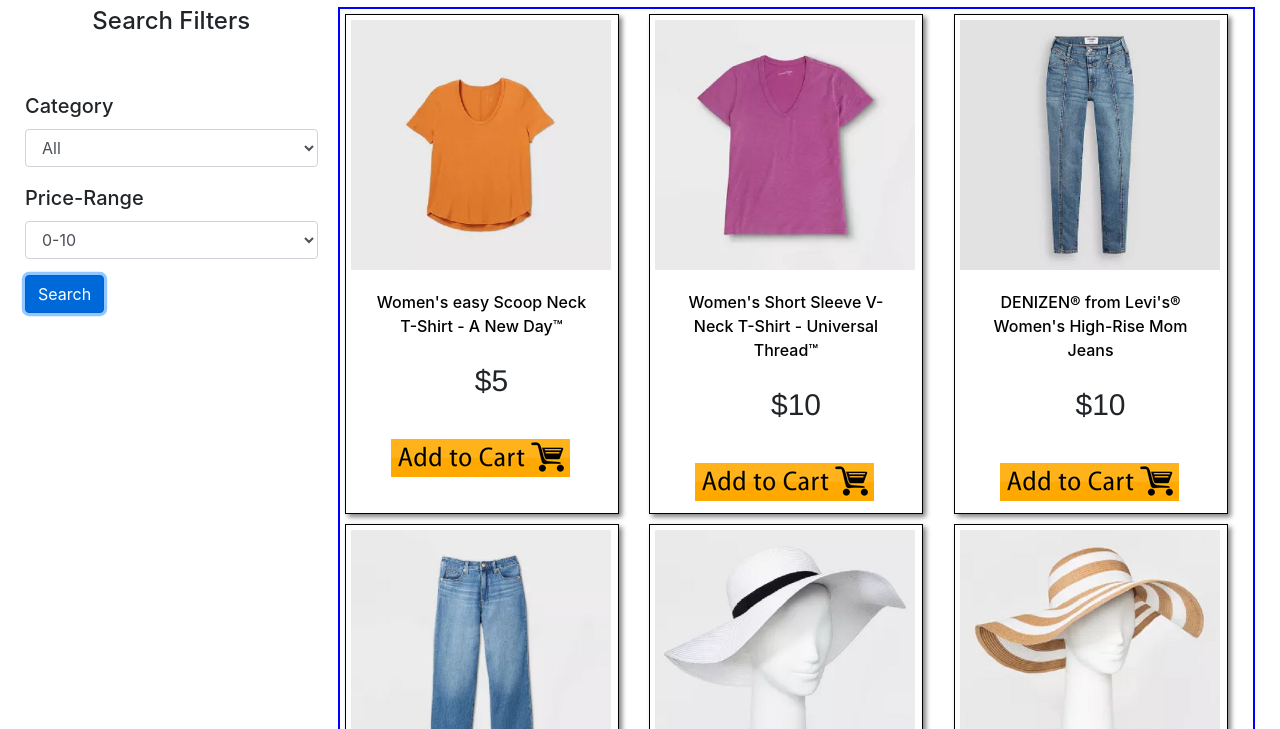
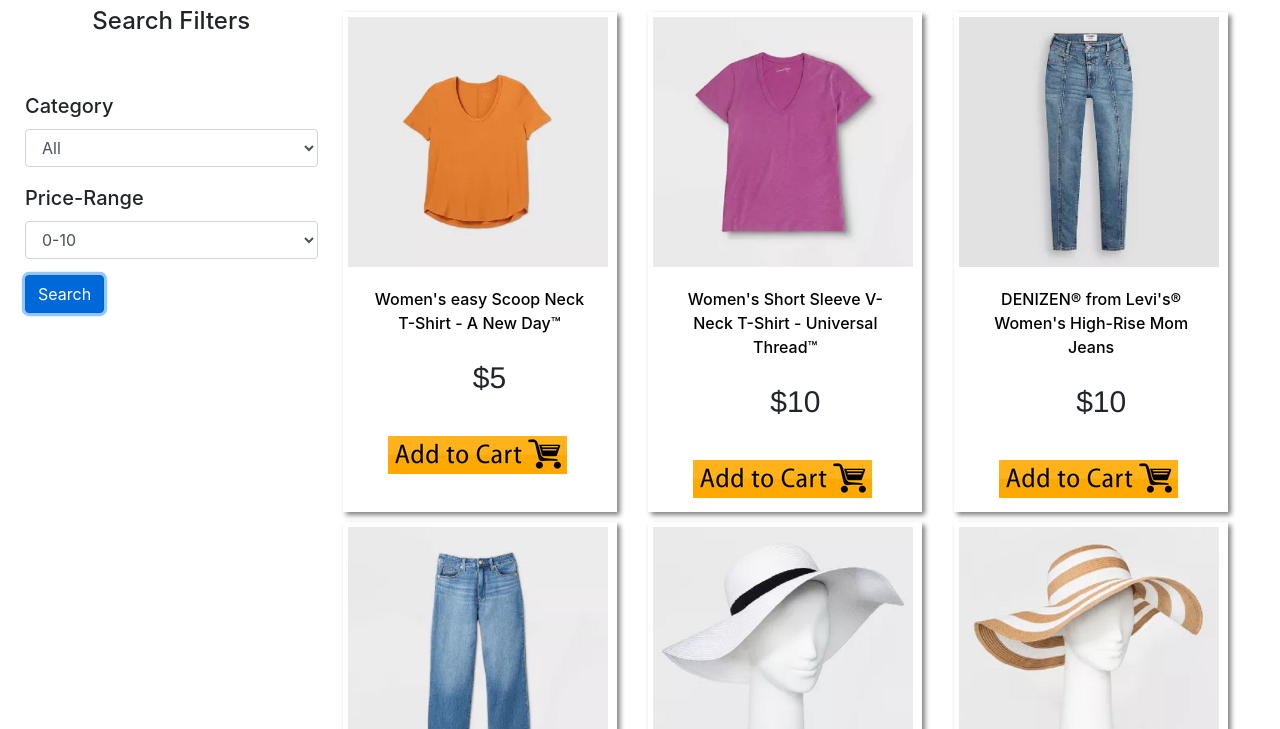
Before and after one commit to MeenakshiVelu/Siva-Fashion, a plain HTML site: page women.html in a window 1280 px wide. Both pictures are taken after a click on the button "Search". Shown: the part 71-800 px from the top of the page. Drawn offline with nearby package versions, Linux system fonts and the light colour scheme.

Commit message:
second commit for box shadow

```diff
--- a/style.css
+++ b/style.css
@@ -330,19 +330,20 @@ aside h4 {
 }
 
 #women_allprod {
-  border: 2px solid blue;
+  /* border: 2px solid blue; */
   margin: 10px;
   display: grid;
   grid-template-columns: auto auto auto;
 }
 .women_card {
   position: relative;
-  border: 0.1px solid black;
+  /* border: 0.1px solid black; */
+  box-shadow: 3px 3px 5px gray;
   margin: 5px;
   padding: 5px;
   height: 500px;
   width: 274px;
-  box-shadow: 3px 3px 5px gray;
+  /* box-shadow: 3px 3px 5px gray; */
 }
 .women_card > img {
   /* border:2px solid red; */
```
